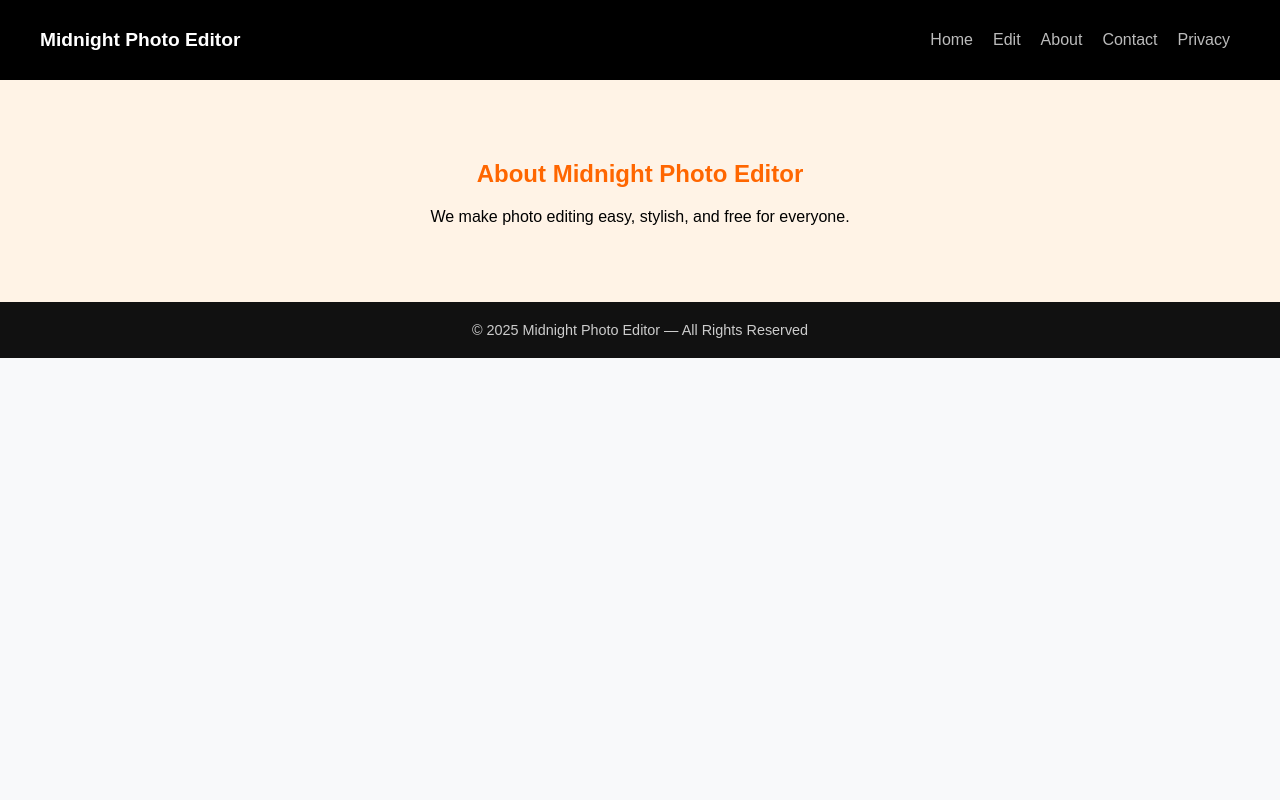
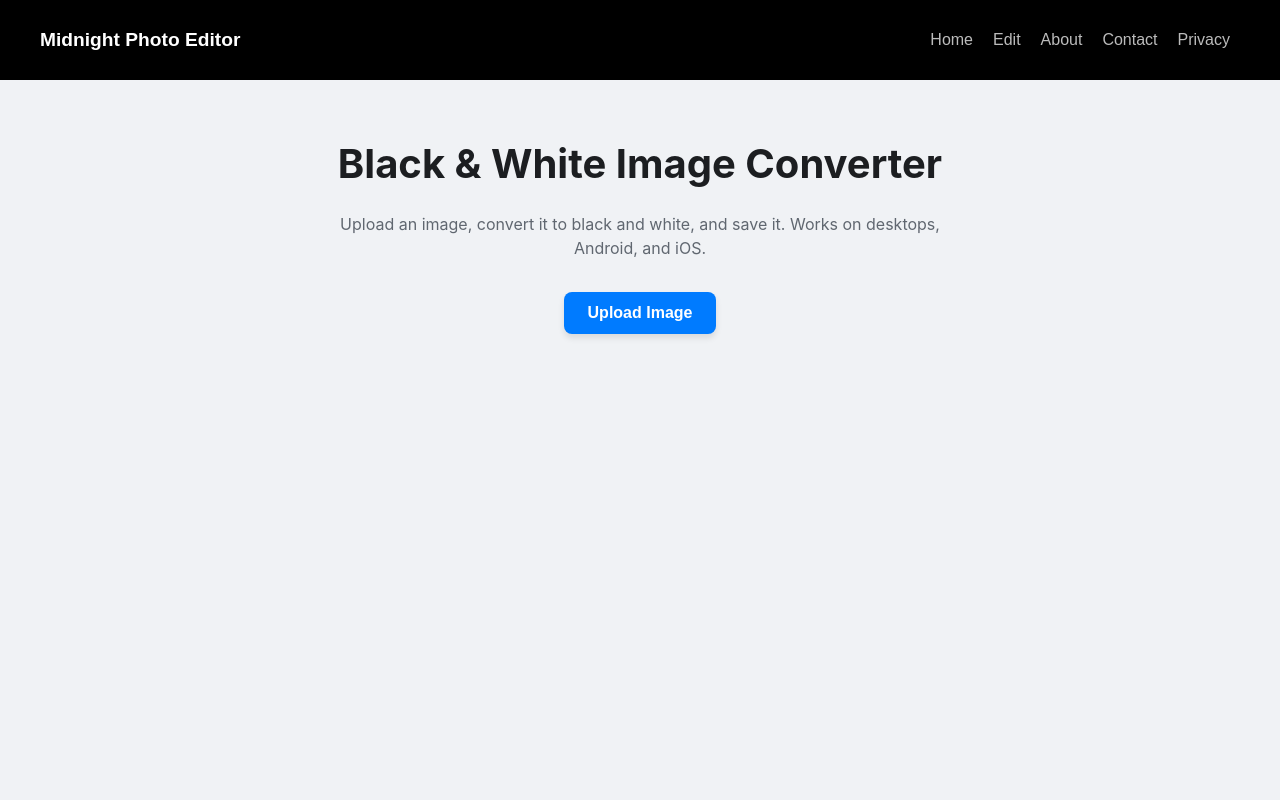
Before and after one commit to BilalMohiyuddin123/new-photo-editor, a Next.js app: page /about in a window 1280 px wide. Shown: the top 800 px of the page. Built offline with nearby package versions, Linux system fonts and the light colour scheme.

Commit message:
New start in lab

```diff
--- a/app/about/About.module.css
+++ b/app/about/About.module.css
@@ -1,9 +1,103 @@
-.about {
+.container {
+  display: flex;
+  flex-direction: column;
+  align-items: center;
+  padding: 2rem;
+  font-family: -apple-system, BlinkMacSystemFont, "Segoe UI", Roboto, Helvetica,
+    Arial, sans-serif;
+  background-color: #f0f2f5;
+  min-height: 100vh;
+  color: #333;
   text-align: center;
-  padding: 60px;
-  background-color: #fff3e6;
 }
 
-.about h2 {
-  color: #ff6600;
+.title {
+  font-size: 2.5rem;
+  margin-bottom: 0.5rem;
+  color: #1c1e21;
+  font-weight: 700;
 }
+
+.description {
+  font-size: 1rem;
+  max-width: 600px;
+  margin-bottom: 2rem;
+  color: #606770;
+  line-height: 1.5;
+}
+
+.hiddenInput {
+  display: none;
+}
+
+.button {
+  padding: 12px 24px;
+  font-size: 1rem;
+  font-weight: 600;
+  border: none;
+  border-radius: 8px;
+  cursor: pointer;
+  transition: background-color 0.2s ease, transform 0.1s ease;
+  background-color: #007bff;
+  color: white;
+  box-shadow: 0 4px 6px rgba(0, 0, 0, 0.1);
+}
+
+.button:hover {
+  background-color: #0056b3;
+}
+
+.button:active {
+  transform: scale(0.98);
+}
+
+.imageContainer {
+  display: flex;
+  flex-wrap: wrap;
+  justify-content: center;
+  gap: 2rem;
+  margin-top: 2rem;
+  width: 100%;
+}
+
+.imageWrapper {
+  display: flex;
+  flex-direction: column;
+  align-items: center;
+  padding: 1.5rem;
+  background-color: white;
+  border-radius: 12px;
+  box-shadow: 0 4px 12px rgba(0, 0, 0, 0.1);
+  width: 100%;
+  max-width: 400px;
+}
+
+.imageTitle {
+  font-size: 1.5rem;
+  margin-bottom: 1rem;
+  color: #1c1e21;
+}
+
+.image {
+  max-width: 100%;
+  height: auto;
+  border-radius: 8px;
+  margin-bottom: 1.5rem;
+  border: 1px solid #ddd;
+}
+
+.actionButton {
+  background-color: #17a2b8;
+}
+
+.actionButton:hover {
+  background-color: #138496;
+}
+
+.saveButton {
+  background-color: #28a745;
+}
+
+.saveButton:hover {
+  background-color: #218838;
+}
--- a/app/about/page.js
+++ b/app/about/page.js
@@ -1,11 +1,146 @@
-// app/about/page.js
+"use client";
+
+import { useState, useRef } from "react";
 import styles from "./About.module.css";
 
 export default function AboutPage() {
+  const [originalImage, setOriginalImage] = useState(null);
+  const [bwImage, setBwImage] = useState(null);
+  const [imageName, setImageName] = useState("");
+  const canvasRef = useRef(null);
+  const fileInputRef = useRef(null);
+
+  /**
+   * Handles the file input change event when a user selects an image.
+   * @param {React.ChangeEvent<HTMLInputElement>} e The event object.
+   */
+  const handleImageUpload = (e) => {
+    const file = e.target.files[0];
+    if (file) {
+      // Reset the state for a new image upload
+      setBwImage(null);
+
+      const reader = new FileReader();
+      reader.onload = (event) => {
+        setOriginalImage(event.target.result);
+        // Store the file name without its extension for the download
+        setImageName(file.name.split(".").slice(0, -1).join("."));
+      };
+      reader.readAsDataURL(file);
+    }
+  };
+
+  /**
+   * Converts the uploaded image to black and white using an HTML canvas.
+   */
+  const convertToBlackAndWhite = () => {
+    if (!originalImage) return;
+
+    const canvas = canvasRef.current;
+    const ctx = canvas.getContext("2d", { willReadFrequently: true });
+    const img = new Image();
+    img.src = originalImage;
+
+    img.onload = () => {
+      // Set canvas dimensions to match the image
+      canvas.width = img.width;
+      canvas.height = img.height;
+      ctx.drawImage(img, 0, 0);
+
+      // Get the image data to manipulate pixels
+      const imageData = ctx.getImageData(0, 0, canvas.width, canvas.height);
+      const data = imageData.data;
+
+      // Loop through each pixel and apply a grayscale formula
+      for (let i = 0; i < data.length; i += 4) {
+        // Using the luminosity formula for better visual results
+        const average =
+          0.299 * data[i] + 0.587 * data[i + 1] + 0.114 * data[i + 2];
+        data[i] = average; // Red
+        data[i + 1] = average; // Green
+        data[i + 2] = average; // Blue
+      }
+      // Put the modified data back onto the canvas
+      ctx.putImageData(imageData, 0, 0);
+      setBwImage(canvas.toDataURL("image/png"));
+    };
+  };
+
+  /**
+   * Triggers the download of the black and white image.
+   */
+  const handleSaveImage = () => {
+    if (!bwImage) return;
+
+    // Create a temporary link element to trigger the download
+    const link = document.createElement("a");
+    link.href = bwImage;
+    link.download = `${imageName}-bw.png`; // Suggests a filename
+
+    // Append, click, and remove the link
+    document.body.appendChild(link);
+    link.click();
+    document.body.removeChild(link);
+  };
+
+  /**
+   * A handler to trigger the hidden file input when the custom button is clicked.
+   */
+  const handleUploadClick = () => {
+    fileInputRef.current.click();
+  };
+
   return (
-    <div className={styles.about}>
-      <h2>About Midnight Photo Editor</h2>
-      <p>We make photo editing easy, stylish, and free for everyone.</p>
+    <div className={styles.container}>
+      <h1 className={styles.title}>Black & White Image Converter</h1>
+      <p className={styles.description}>
+        Upload an image, convert it to black and white, and save it. Works on
+        desktops, Android, and iOS.
+      </p>
+
+      {/* The actual file input is hidden and controlled by a custom button */}
+      <input
+        type="file"
+        accept="image/*"
+        onChange={handleImageUpload}
+        ref={fileInputRef}
+        className={styles.hiddenInput}
+      />
+
+      {/* This button triggers the file selection dialog */}
+      <button onClick={handleUploadClick} className={styles.button}>
+        Upload Image
+      </button>
+
+      {/* A hidden canvas is used for the image processing */}
+      <canvas ref={canvasRef} style={{ display: "none" }}></canvas>
+
+      <div className={styles.imageContainer}>
+        {originalImage && (
+          <div className={styles.imageWrapper}>
+            <h2 className={styles.imageTitle}>Original</h2>
+            <img src={originalImage} alt="Original" className={styles.image} />
+            <button
+              onClick={convertToBlackAndWhite}
+              className={`${styles.button} ${styles.actionButton}`}
+            >
+              Convert to B&W
+            </button>
+          </div>
+        )}
+        {bwImage && (
+          <div className={styles.imageWrapper}>
+            <h2 className={styles.imageTitle}>Black & White</h2>
+            <img src={bwImage} alt="Black and White" className={styles.image} />
+            <button
+              onClick={handleSaveImage}
+              className={`${styles.button} ${styles.saveButton}`}
+            >
+              Save Image
+            </button>
+          </div>
+        )}
+      </div>
     </div>
   );
 }
```
